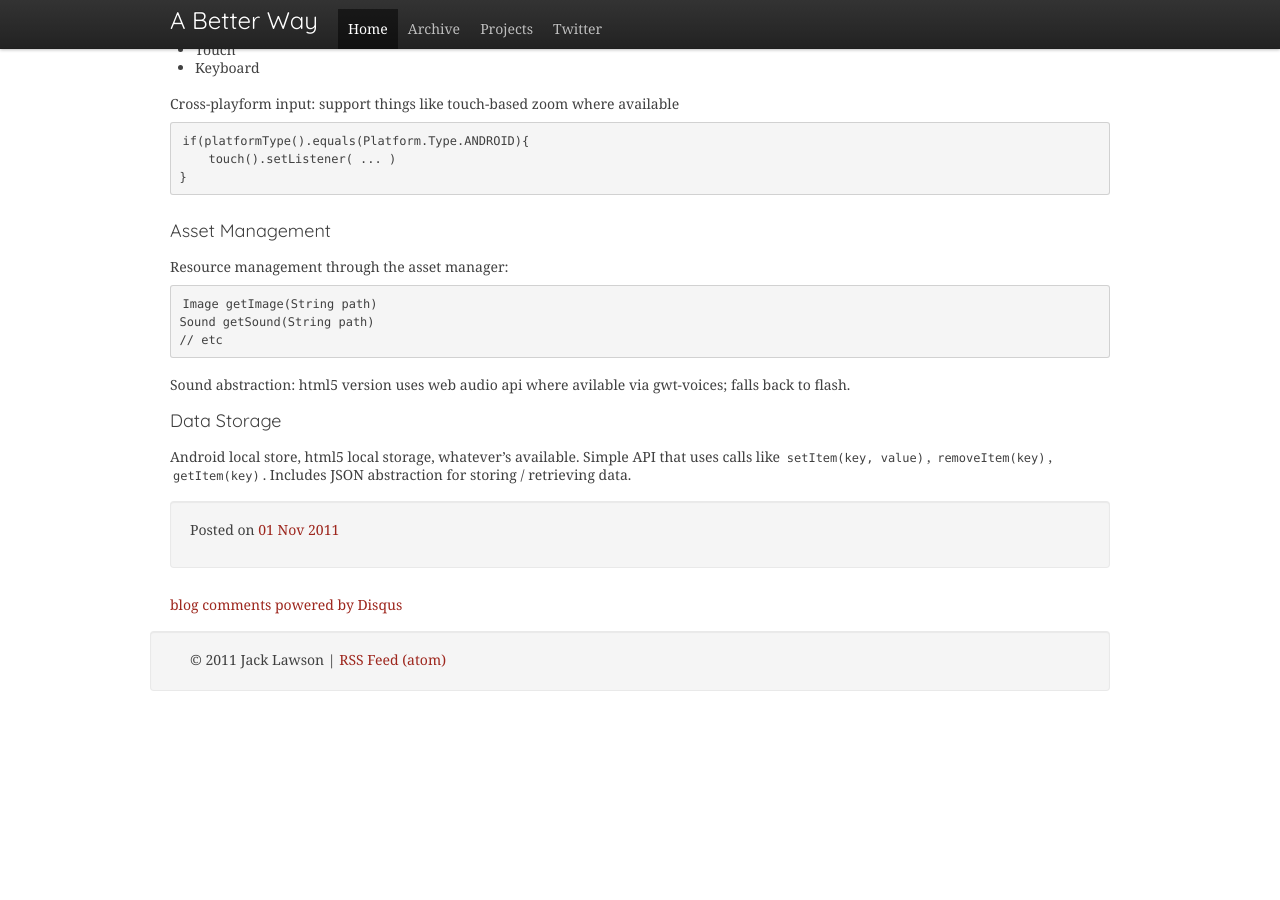
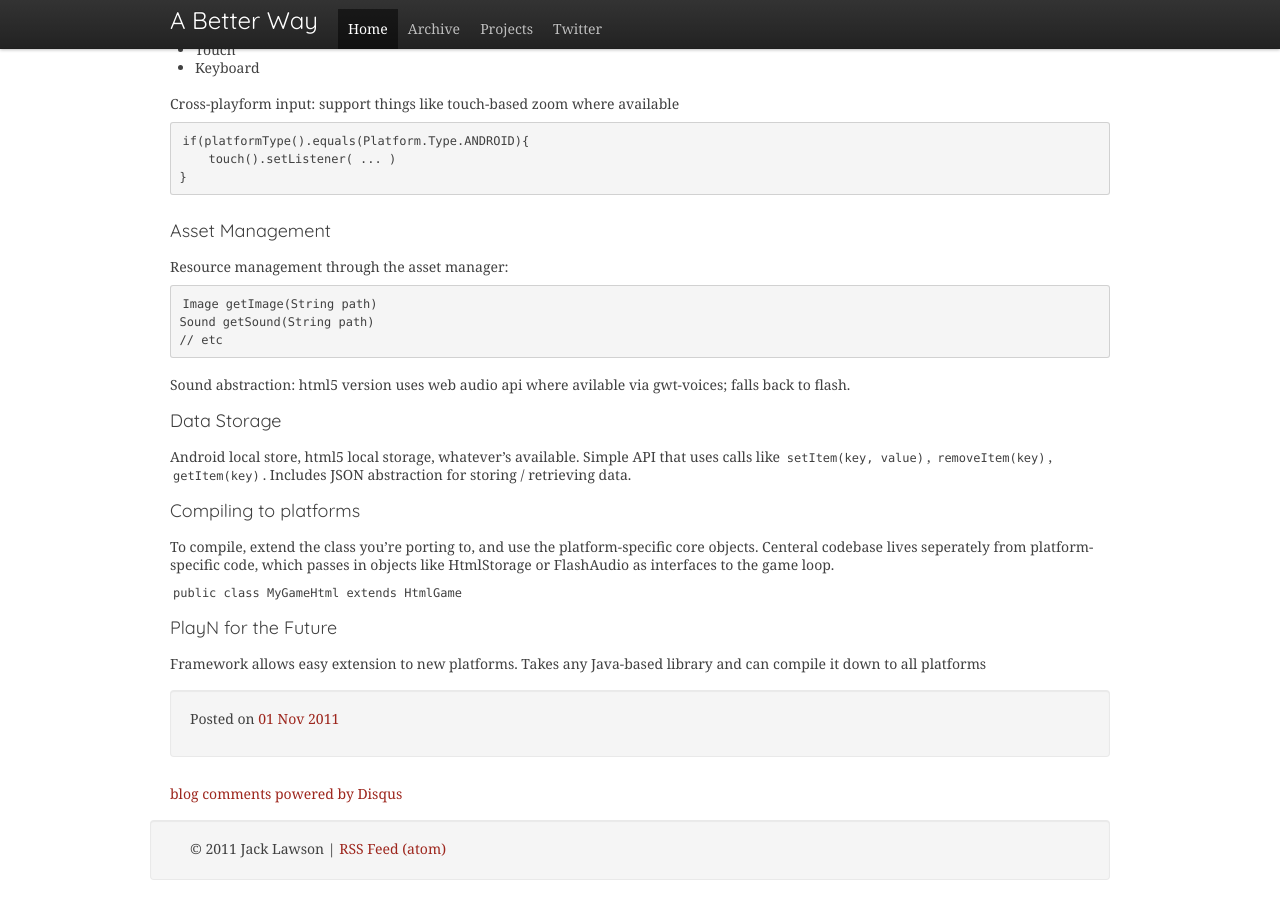
Before and after one commit to ajacksified/ajacksified.github.com, a Jekyll site: the page built from _posts/2011-11-01-new-game-conf-liveblog.markdown, in a window 1280 px wide and 900 px high, scrolled down 10847 px. Built offline with Jekyll 4.4.1, drawn with Linux system fonts in a browser that asks for light colours; nearby versions of some CDN libraries; some web fonts are replaced; Markdown is read by kramdown in place of the engine named in the settings; comment, search, counter and statistics services are not loaded; before the commit the page ends 11558 px from its top, so only the background shows below that.

Commit message:
Session 5

```diff
--- a/_posts/2011-11-01-new-game-conf-liveblog.markdown
+++ b/_posts/2011-11-01-new-game-conf-liveblog.markdown
@@ -740,3 +740,17 @@ gwt-voices; falls back to flash.
 Android local store, html5 local storage, whatever's available. Simple API that
 uses calls like `setItem(key, value)`, `removeItem(key)`, `getItem(key)`.
 Includes JSON abstraction for storing / retrieving data.
+
+### Compiling to platforms
+
+To compile, extend the class you're porting to, and use the platform-specific
+core objects. Centeral codebase lives seperately from platform-specific code,
+which passes in objects like HtmlStorage or FlashAudio as interfaces to the
+game loop.
+
+`public class MyGameHtml extends HtmlGame`
+
+### PlayN for the Future
+
+Framework allows easy extension to new platforms. Takes any Java-based library
+and can compile it down to all platforms
```
